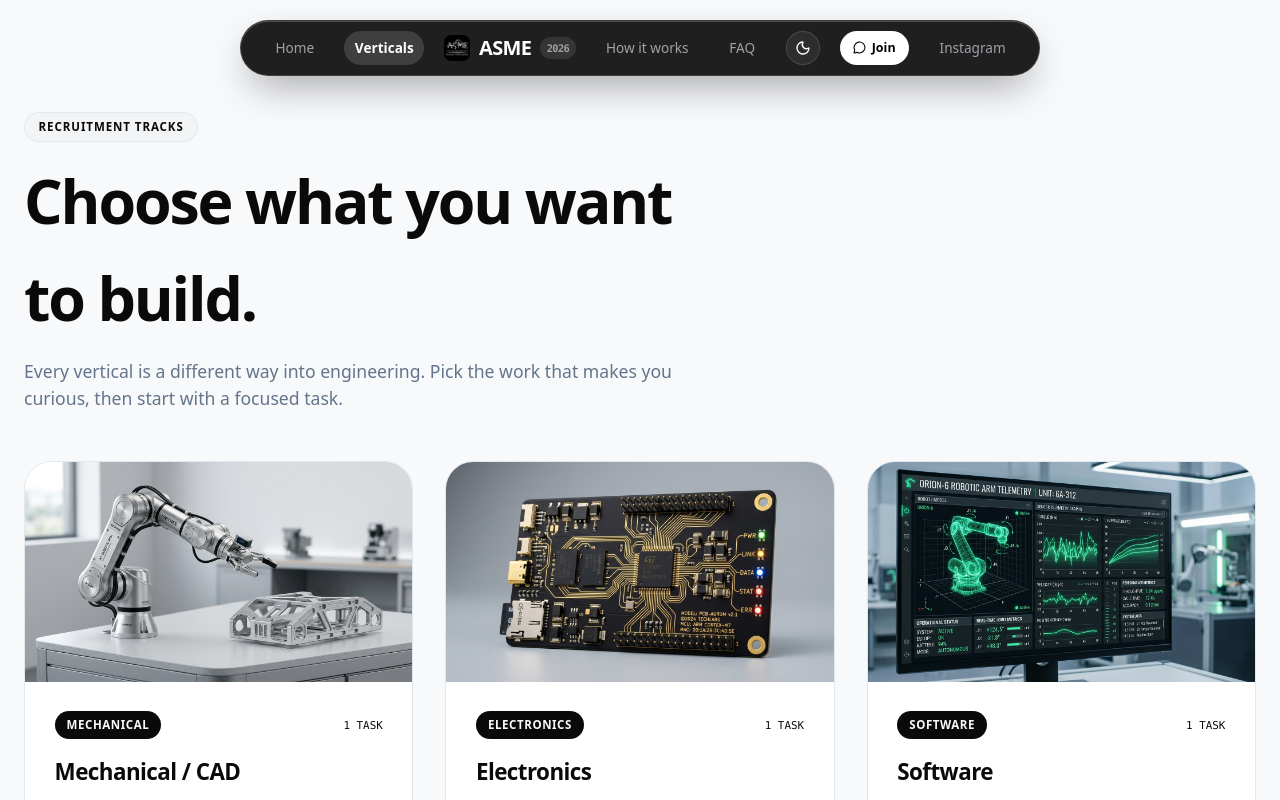
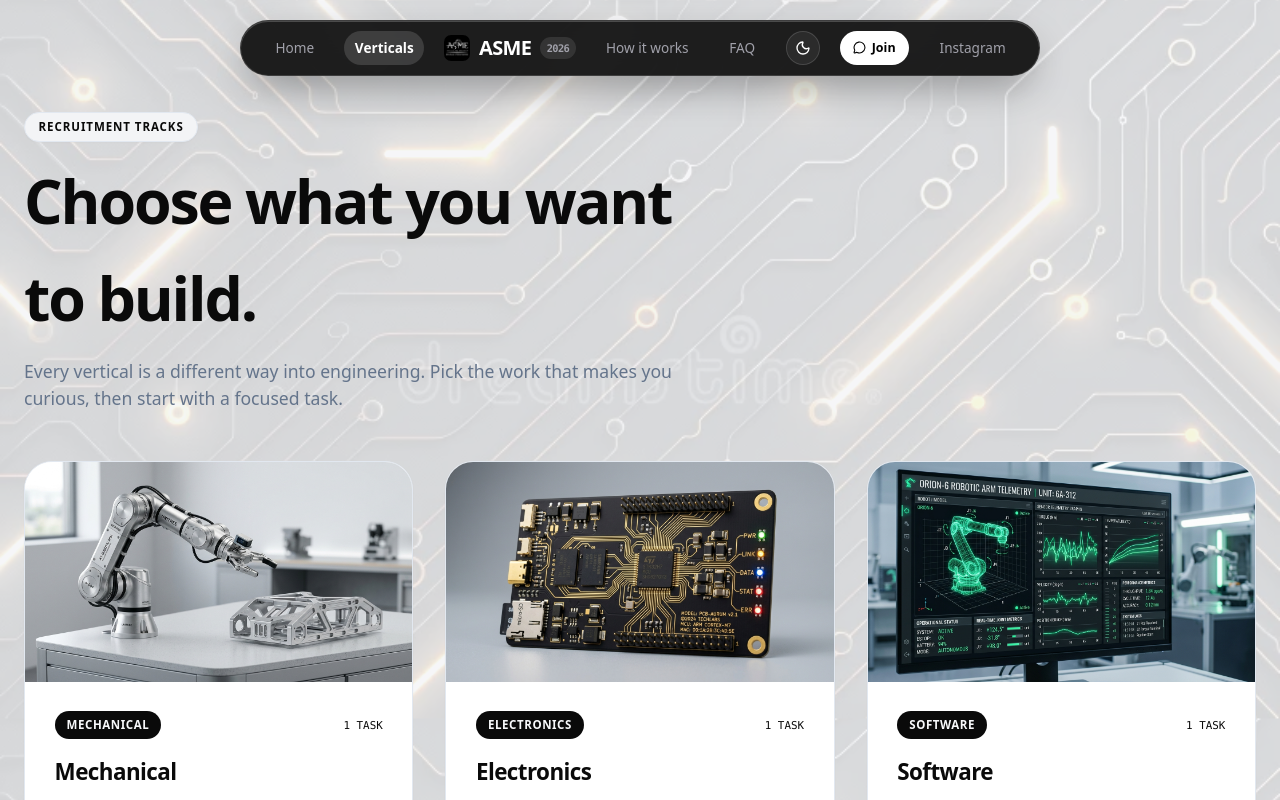
Before and after one commit to IronMan1405/asme-recruitment, a React (Vite) app: page /verticals in a window 1280 px wide. Shown: the top 800 px of the page. Built offline with nearby package versions, Linux system fonts and the light colour scheme.

Commit message:
background

```diff
--- a/src/App.css
+++ b/src/App.css
@@ -13,6 +13,26 @@
   background-color: var(--color-background);
   color: var(--color-text);
   position: relative;
+  isolation: isolate;
+}
+
+.app-shell::before {
+  content: '';
+  position: absolute;
+  inset: 0;
+  z-index: -1;
+  pointer-events: none;
+  opacity: 0.16;
+  background-image: url('./assets/image.png');
+  background-size: 100% auto;
+  background-position: center top;
+  background-repeat: repeat-y;
+  filter: brightness(1.45) saturate(0.8) contrast(0.85);
+}
+
+:root[data-theme='dark'] .app-shell::before {
+  opacity: 0.72;
+  filter: brightness(0.72) saturate(1.1) contrast(1.05);
 }
 
 .page-content {
@@ -20,6 +40,22 @@
   width: min(100% - 3rem, 78rem);
   margin: 0 auto;
   padding: 2rem 0 6rem;
+  position: relative;
+}
+
+:root[data-theme='dark'] .page-content > :not(.task-detail-page) {
+  --color-surface: #111111;
+  --color-surface-hover: #1c1c1c;
+  --color-surface-subtle: #181818;
+  --color-surface-card: #111111;
+  --color-text: #ffffff;
+  --color-text-secondary: #e4e4e7;
+  --color-text-muted: #a1a1aa;
+  --color-text-subtle: #71717a;
+  --color-border: rgba(255, 255, 255, 0.14);
+  --color-border-subtle: rgba(255, 255, 255, 0.08);
+  --color-border-hover: rgba(255, 255, 255, 0.28);
+  --color-border-strong: #ffffff;
 }
 
 /* --------------------------------------------------------------------------
@@ -2631,6 +2667,12 @@
   margin-top: auto;
 }
 
+:root[data-theme='dark'] .site-footer {
+  border-top-color: rgba(255, 255, 255, 0.14);
+  background-color: #111111;
+  color: #a1a1aa;
+}
+
 .site-footer-inner {
   width: min(100% - 3rem, 78rem);
   margin: 0 auto;
--- a/src/data/verticals.ts
+++ b/src/data/verticals.ts
@@ -1,7 +1,7 @@
 import type { Vertical } from './types'
 
 export const verticals: Vertical[] = [
-  { id: 'mechanical', name: 'Mechanical / CAD', shortDescription: 'Design the structures and mechanisms that make ideas tangible.', backgroundNeeded: 'beginner-friendly', accentColor: 'mechanical', icon: 'gear', exampleDeliverables: ['Model a drive chassis', 'Design a gripper mechanism'], taskIds: ['mech-01'], contact: 'Shreyas: +91 90047 95249' },
+  { id: 'mechanical', name: 'Mechanical', shortDescription: 'Design the structures and mechanisms that make ideas tangible.', backgroundNeeded: 'beginner-friendly', accentColor: 'mechanical', icon: 'gear', exampleDeliverables: ['Model a drive chassis', 'Design a gripper mechanism'], taskIds: ['mech-01'], contact: 'Shreyas: +91 90047 95249' },
   { id: 'electronics', name: 'Electronics', shortDescription: 'Design and build the circuits that make everything else work.', backgroundNeeded: 'beginner-friendly', accentColor: 'electronics', icon: 'chip', exampleDeliverables: ['Build a sensor board', 'Simulate a motor driver'], taskIds: ['elec-01'], contact: 'Viinaayak: +91 81775 47016' },
   { id: 'software', name: 'Software', shortDescription: 'Write the systems that turn engineering into useful tools.', backgroundNeeded: 'beginner-friendly', accentColor: 'software', icon: 'terminal', exampleDeliverables: ['Build a telemetry dashboard', 'Write a robot control script'], taskIds: ['soft-01'], contact: 'Dakshesh: +91 97035 37152' },
 ]
--- a/src/pages/HowItWorksPage.tsx
+++ b/src/pages/HowItWorksPage.tsx
@@ -8,7 +8,7 @@ const detailedSteps = [
     tagline: 'Find the kind of work that pulls you in.',
     icon: Compass,
     details:
-      'Browse through our three primary tracks: Mechanical / CAD, Electronics, and Software. Select the area where you want to build hands-on skills or where you are most curious.',
+      'Browse through our three primary tracks: Mechanical, Electronics, and Software. Select the area where you want to build hands-on skills or where you are most curious.',
   },
   {
     number: '02',
```
Also changed, not shown: src/assets/image.png (added).
